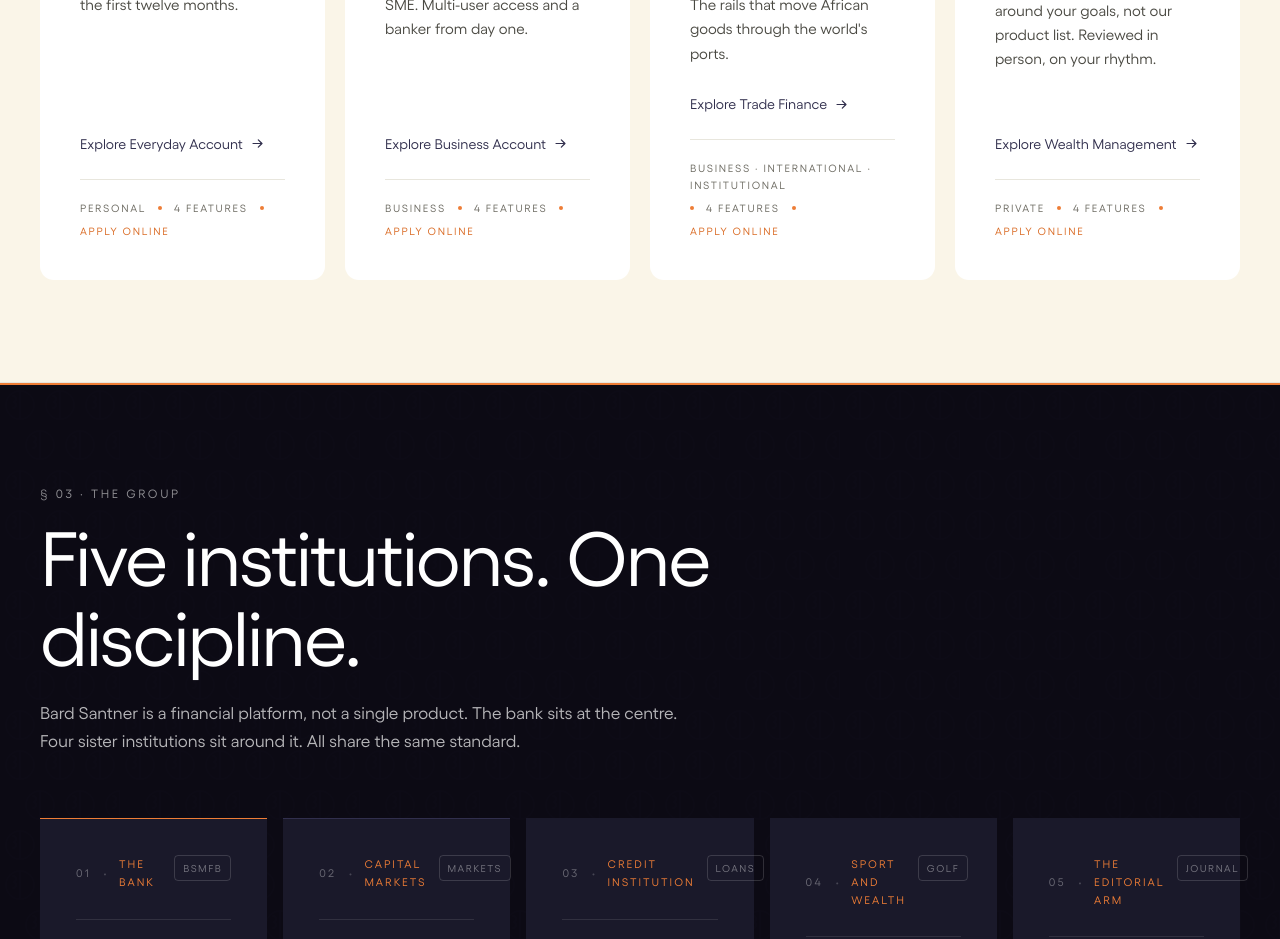
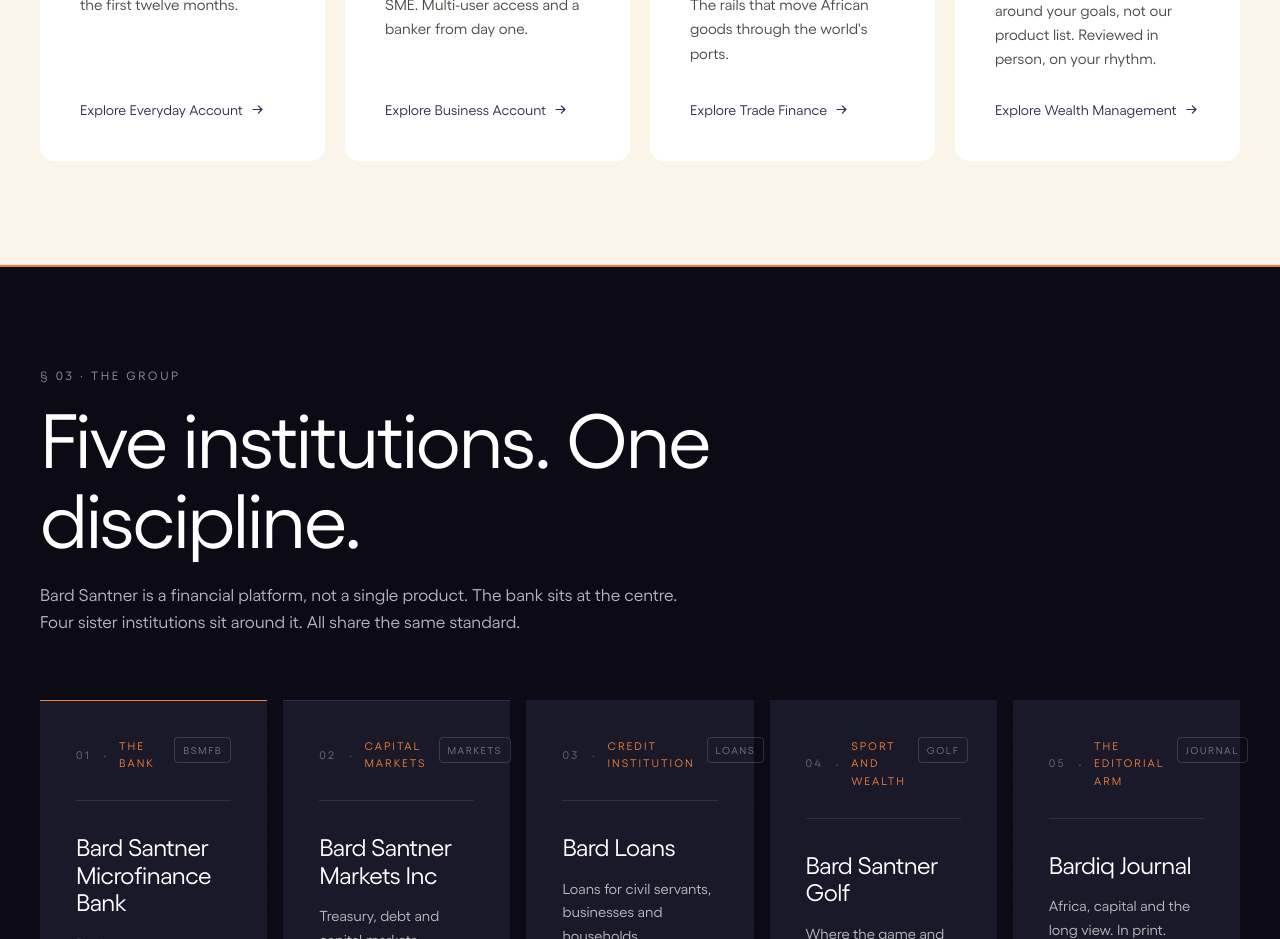
Before and after one commit to Mutombe/bard-platform-v1, a React (Vite) app in the folder frontend/: page / in a window 1280 px wide. Shown: the part 3800-4739 px from the top of the page. Built offline with nearby package versions, Linux system fonts and the light colour scheme.

Commit message:
Remove dotted metadata footer from ProductGrid cards
The "PERSONAL · 4 FEATURES · APPLY ONLINE" footer was rejected as
clutter. Removed it and the audienceLabel helper. The card now ends
on the "Explore {product}" CTA as it did before — cleaner read,
nothing competing with the headline.

```diff
--- a/frontend/src/components/ProductGrid.jsx
+++ b/frontend/src/components/ProductGrid.jsx
@@ -2,15 +2,6 @@ import { Link } from "react-router-dom";
 import { motion } from "framer-motion";
 import { ArrowRightIcon } from "@phosphor-icons/react";
 import { PRODUCT } from "../data/images.js";
-
-// Format audience taxonomy for the card footer.
-// ["personal"] → "Personal"
-// ["business","international"] → "Business · International"
-function audienceLabel(audience = []) {
-  return audience
-    .map((a) => a.charAt(0).toUpperCase() + a.slice(1))
-    .join(" · ");
-}
 
 /**
  * The Lloyds "Our products" grid. Editorial square photo + label + 2-line
@@ -79,20 +70,6 @@ export default function ProductGrid({ heading, eyebrow, products = [], showAll =
                   Explore {p.name}
                   <ArrowRightIcon size={13} weight="bold" />
                 </Link>
-
-                {/* Show-off footer — institutional metadata.
-                    Audience taxonomy + feature count + apply-channel,
-                    all in tracked uppercase mono with orange interpuncts
-                    between elements. The "trading-desk taxonomy" beat
-                    that signals each product is a real institutional
-                    line, not a marketing entry. */}
-                <div className="mt-5 md:mt-6 pt-4 md:pt-5 border-t border-bone-200 flex flex-wrap items-center gap-x-3 gap-y-1.5 text-[10.5px] tracking-[0.16em] uppercase font-medium text-bone-500">
-                  <span>{audienceLabel(p.audience)}</span>
-                  <span className="w-1 h-1 rounded-full bg-orange-500 shrink-0" />
-                  <span>{p.features.length} features</span>
-                  <span className="w-1 h-1 rounded-full bg-orange-500 shrink-0" />
-                  <span className="text-orange-600">Apply online</span>
-                </div>
               </div>
             </motion.article>
           ))}
```
